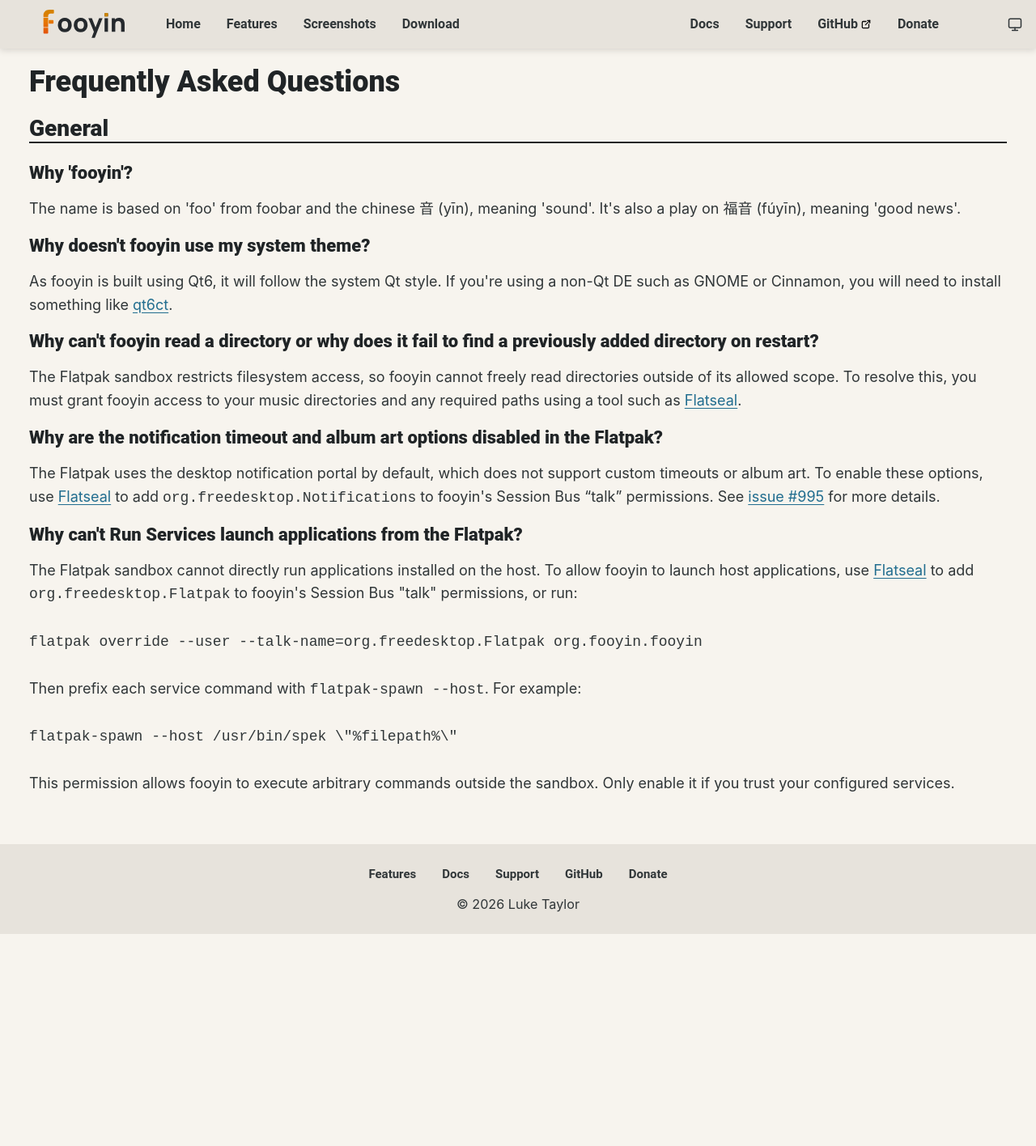
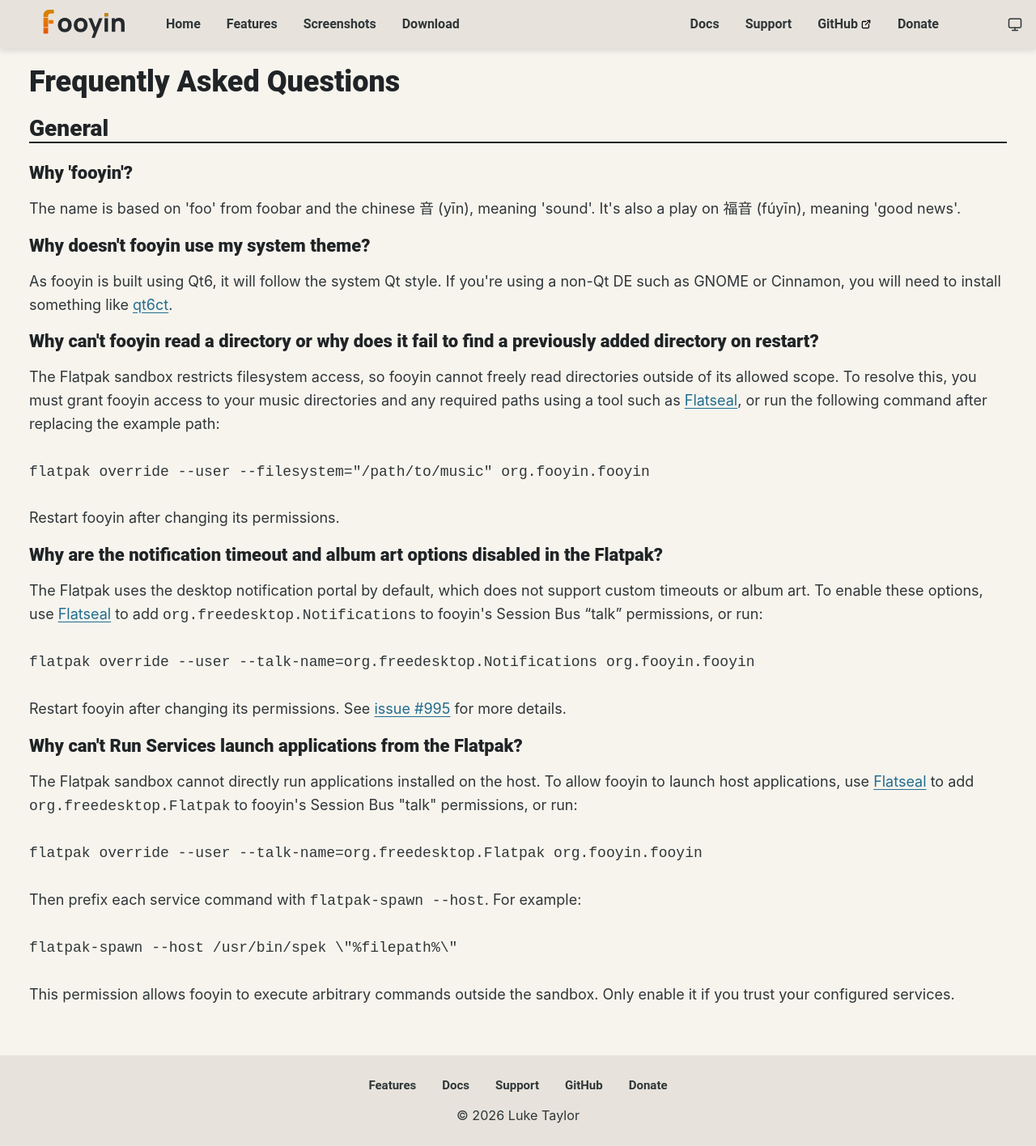
Before and after one commit to fooyin/fooyin.org, a Jekyll site: the page built from pages/faq.html, in a window 1280 px wide. Shown: the whole page at 81% size. Built offline with Jekyll 4.4.1, drawn with Linux system fonts in a browser that asks for light colours; before the commit the page ends 1154 px from its top, so only the background shows below that.

Commit message:
Update Flatpak FAQ entries

```diff
--- a/_data/faq.yml
+++ b/_data/faq.yml
@@ -12,13 +12,18 @@
       answer: |
         The Flatpak sandbox restricts filesystem access, so fooyin cannot freely read directories outside of its allowed scope.
         To resolve this, you must grant fooyin access to your music directories and any required paths using a tool such as
-        <a href='https://flathub.org/apps/com.github.tchx84.Flatseal' target='_blank' rel='noopener noreferrer'>Flatseal</a>.
+        <a href='https://flathub.org/apps/com.github.tchx84.Flatseal' target='_blank' rel='noopener noreferrer'>Flatseal</a>,
+        or run the following command after replacing the example path:<br><br>
+        <code>flatpak override --user --filesystem="/path/to/music" org.fooyin.fooyin</code><br><br>
+        Restart fooyin after changing its permissions.
     - question: "Why are the notification timeout and album art options disabled in the Flatpak?"
       answer: |
         The Flatpak uses the desktop notification portal by default, which does not support custom timeouts or album art.
         To enable these options, use
         <a href='https://flathub.org/apps/com.github.tchx84.Flatseal' target='_blank' rel='noopener noreferrer'>Flatseal</a>
-        to add <code>org.freedesktop.Notifications</code> to fooyin's Session Bus “talk” permissions.
+        to add <code>org.freedesktop.Notifications</code> to fooyin's Session Bus “talk” permissions, or run:<br><br>
+        <code>flatpak override --user --talk-name=org.freedesktop.Notifications org.fooyin.fooyin</code><br><br>
+        Restart fooyin after changing its permissions.
         See <a href='https://github.com/fooyin/fooyin/issues/995' target='_blank' rel='noopener noreferrer'>issue #995</a>
         for more details.
     - question: "Why can't Run Services launch applications from the Flatpak?"
```
